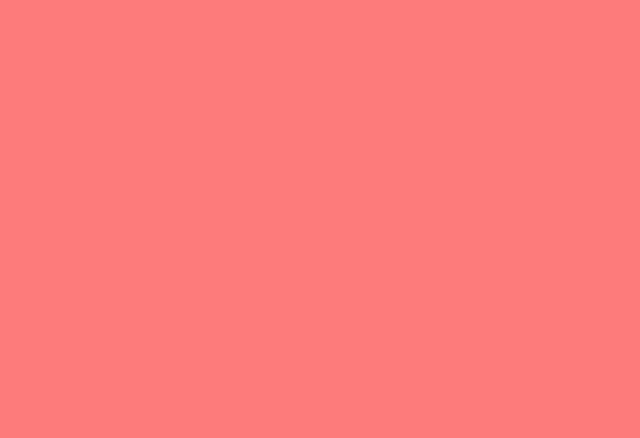
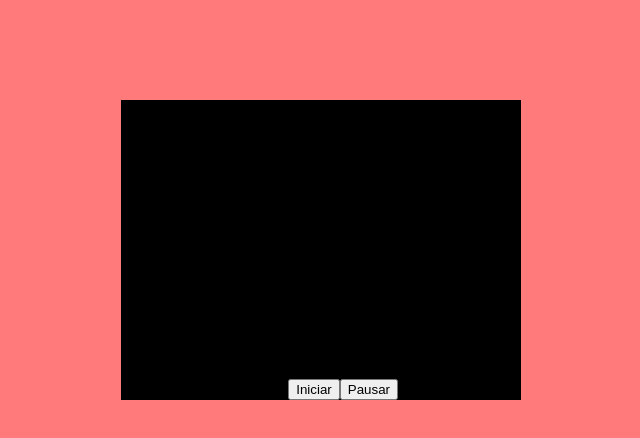
Before and after one commit to ROBERTOCONRADO/Origamid, a plain HTML site: page setTimeout&setInterval/exx.html in a window 1280 px wide. Shown: the whole page, without its empty margins (319-959 px from the left). Drawn offline with Linux system fonts and the light colour scheme.

Commit message:
cronometro

```diff
--- /dev/null
+++ b/setTimeout&setInterval/cronometro.css
@@ -0,0 +1,18 @@
+/*SetTimeOut/SetInterval*/
+body {
+    background-color: rgba(0, 0, 255, 0.535);
+}
+body.active {
+    background-color: rgba(255, 0, 0, 0.516);
+}
+
+/*Cronometro*/
+div {
+    margin: 100px auto;
+    background-color: black;
+    width: 400px;
+    height: 300px;
+    display: flex;
+    justify-content: center;
+    align-items: end;
+}
--- a/setTimeout&setInterval/exx.html
+++ b/setTimeout&setInterval/exx.html
@@ -4,6 +4,7 @@
     <meta charset="UTF-8">
     <meta http-equiv="X-UA-Compatible" content="IE=edge">
     <meta name="viewport" content="width=device-width, initial-scale=1.0">
+    <link rel="stylesheet" href="cronometro.css">
     <title>exx</title>
     <style>
         body {
@@ -15,6 +16,11 @@
     </style>
 </head>
 <body>
+    <div>
+        <span class="tempo">Tempo</span>
+        <button class="iniciar">Iniciar</button>
+        <button class="pausar">Pausar</button>
+    </div>
     <script src="settimes.js"></script>
 </body>
 </html>
--- a/setTimeout&setInterval/settimes.js
+++ b/setTimeout&setInterval/settimes.js
@@ -6,3 +6,21 @@ function mudarClasse() {
 mudarClasse();
 
 //Crie um cronometro utilizando o setInterval. Deve ser possível iniciar, pausar e resetar (duplo clique no pausar)
+const iniciar = document.querySelector('.iniciar');
+const pausar = document.querySelector('.pausar');
+const tempo = document.querySelector('.tempo');
+
+iniciar.addEventListener('click', iniciarTempo);
+pausar.addEventListener('click', pausarTempo);
+pausar.addEventListener('dblclick', resetarTempo);
+
+
+function iniciarTempo() {
+    console.log('iniciou');
+}
+function pausarTempo() {
+    console.log('pausou');
+}
+function resetarTempo() {
+    console.log('reswetro');
+}
```
